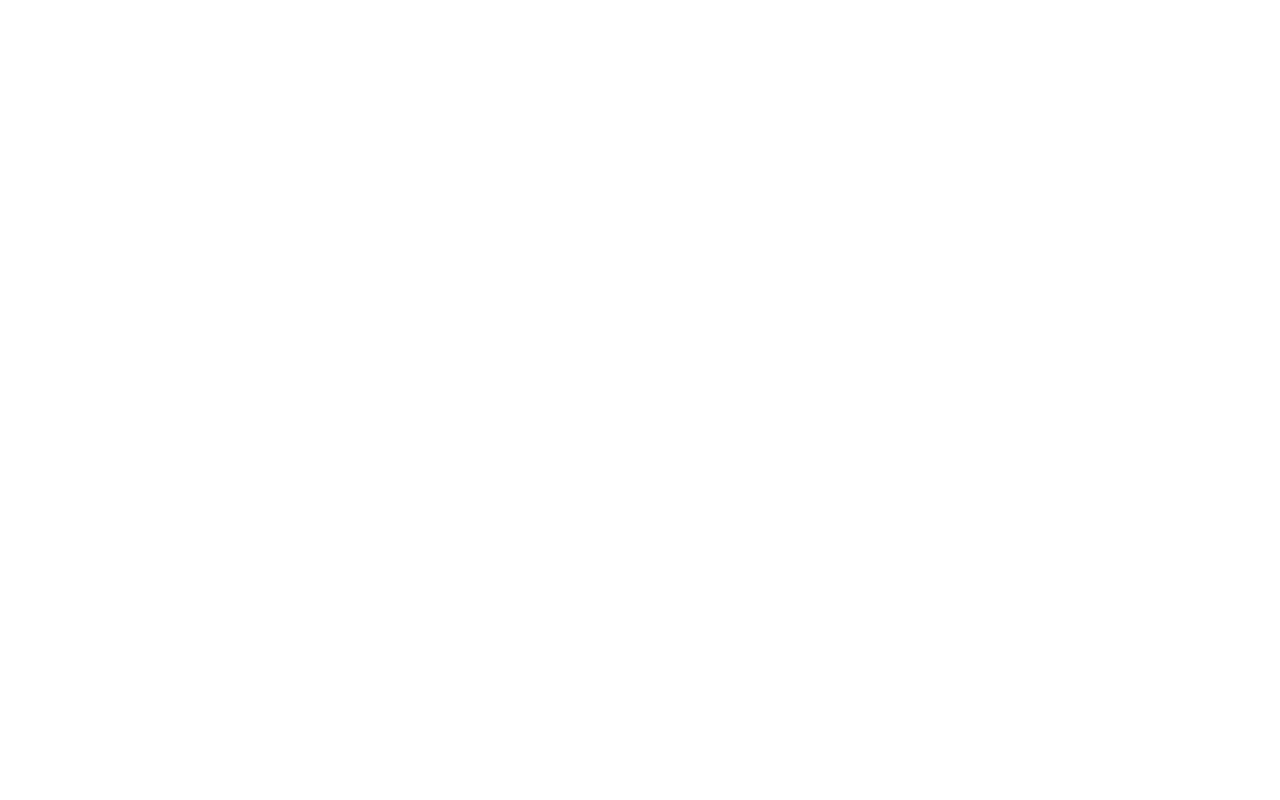
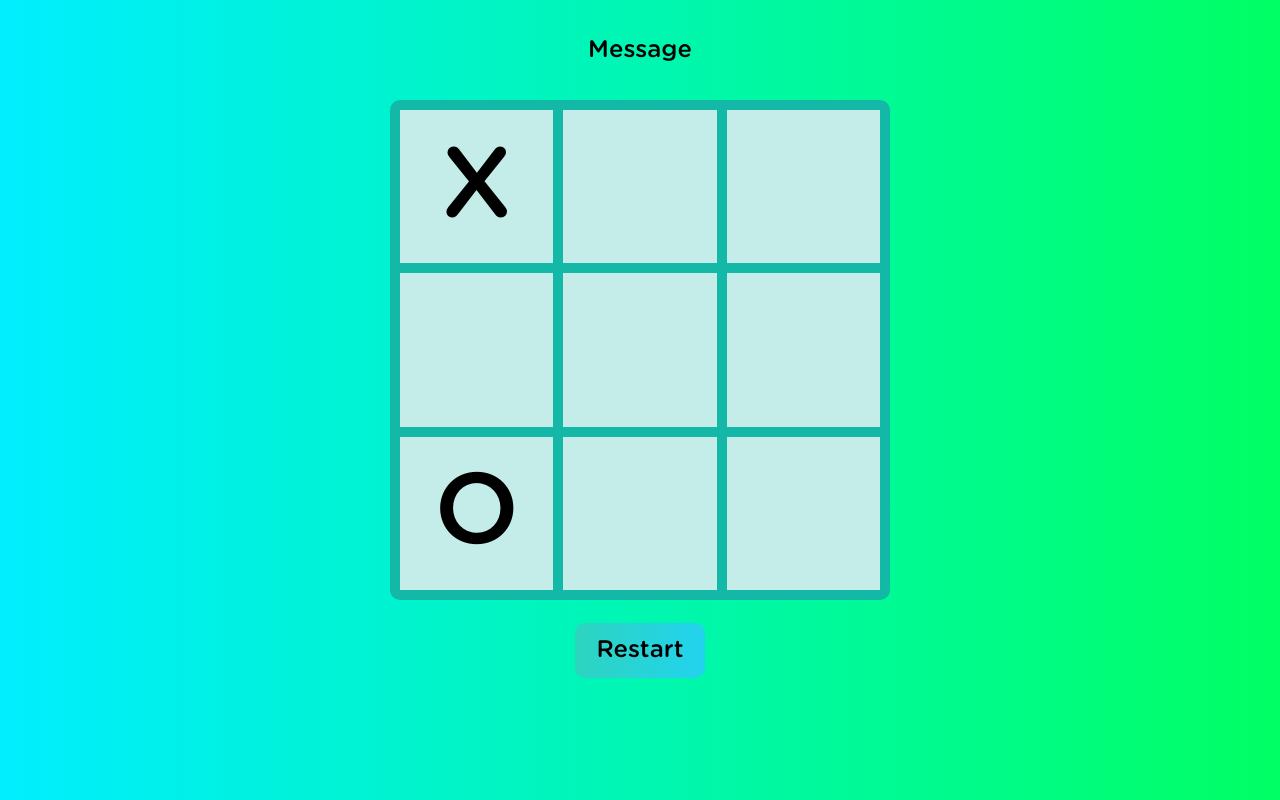
Before and after one commit to khanghy1000/tic-tac-toe, a plain HTML site: page index.html in a window 1280 px wide. Drawn offline with Linux system fonts and the light colour scheme.

Commit message:
Add game UI

```diff
--- a/index.html
+++ b/index.html
@@ -1,13 +1,27 @@
 <!DOCTYPE html>
 <html lang="en">
 	<head>
-    <meta charset="UTF-8">
-    <meta name="viewport" content="width=device-width, initial-scale=1.0">
-    <link rel="stylesheet" href="./styles.css">
+		<meta charset="UTF-8" />
+		<meta name="viewport" content="width=device-width, initial-scale=1.0" />
+		<link rel="stylesheet" href="./styles.css" />
 		<script src="./script.js" defer></script>
 		<title>Tic Tac Toe</title>
 	</head>
 	<body>
-
+		<div class="container">
+			<div class="message">Message</div>
+			<div class="game-board">
+				<div class="cell" data-token="1"></div>
+				<div class="cell"></div>
+				<div class="cell"></div>
+				<div class="cell"></div>
+				<div class="cell"></div>
+				<div class="cell"></div>
+				<div class="cell" data-token="2"></div>
+				<div class="cell"></div>
+				<div class="cell"></div>
+			</div>
+			<div class="restart-btn"><button>Restart</button></div>
+		</div>
 	</body>
 </html>
--- a/styles.css
+++ b/styles.css
@@ -0,0 +1,74 @@
+@font-face {
+	font-family: Gotham Rounded;
+	src: url(./fonts/gotham.otf);
+}
+
+* {
+	font-family: Gotham Rounded, sans-serif;
+	box-sizing: border-box;
+}
+
+body {
+	padding: 0;
+	margin: 0;
+	background: linear-gradient(to right, #00eeff, #00ff64);
+	display: flex;
+	justify-content: center;
+	width: 100vw;
+	height: 100vh;
+}
+
+.container {
+	height: 700px;
+	width: 500px;
+	display: flex;
+	flex-direction: column;
+	font-size: 1.5rem;
+}
+
+.message,
+.restart-btn {
+	flex: 1 0 0;
+	display: flex;
+	justify-content: center;
+	align-items: center;
+}
+
+.game-board {
+	background-color: #14b8a6;
+	height: 500px;
+	width: 500px;
+	display: grid;
+	padding: 10px;
+	gap: 10px;
+	grid-template-columns: repeat(3, 1fr);
+	grid-template-rows: repeat(3, 1fr);
+	border-radius: 10px;
+}
+
+.game-board .cell {
+	background-color: rgba(255, 255, 255, 0.75);
+	display: flex;
+	align-items: center;
+	justify-content: center;
+	font-size: 100px;
+	cursor: pointer;
+}
+
+[data-token='1']::after {
+	content: 'X';
+}
+
+[data-token='2']::after {
+	content: 'O';
+}
+
+.restart-btn > button {
+	font-size: 1.5rem;
+	width: 130px;
+	height: 55px;
+	border-radius: 10px;
+	border: none;
+	background: linear-gradient(to right, #2dd4bf, #22d3ee);
+	cursor: pointer;
+}
```
Also changed, not shown: icons/o-solid.svg (added), icons/x-solid.svg (added). Lines whose indentation alone changed are shown as unchanged.
